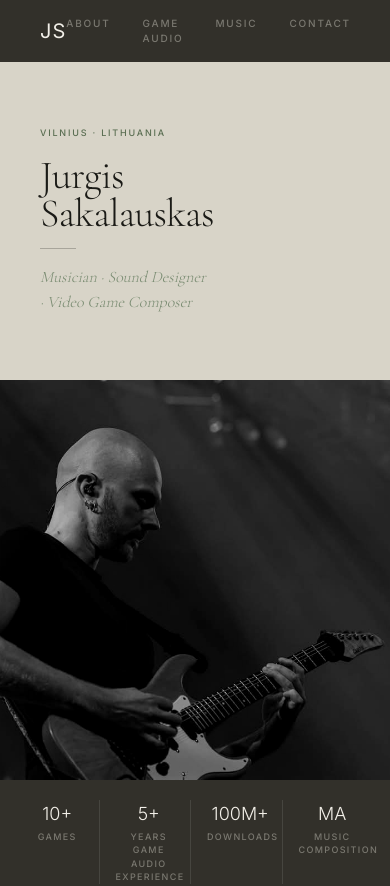
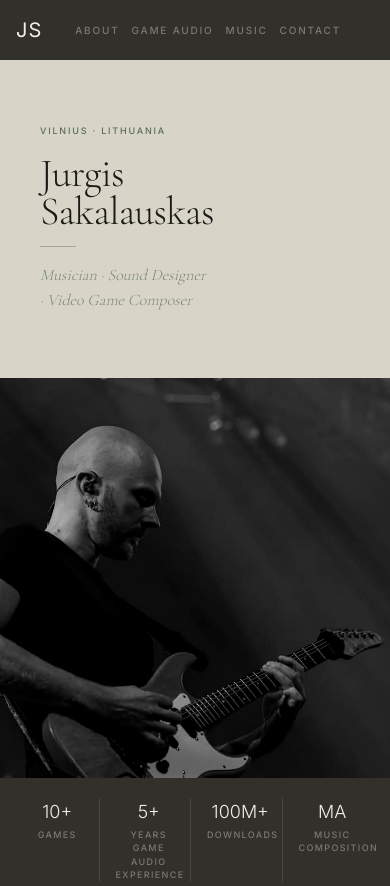
Before and after one commit to Jurgutis666/js-website, a Next.js app: page / in a window 390 px wide. Shown: the top 886 px of the page. Built offline with nearby package versions, Linux system fonts and the light colour scheme.

Commit message:
fix: improve navbar and stats responsive layout

```diff
--- a/app/components/Navbar.tsx
+++ b/app/components/Navbar.tsx
@@ -1,10 +1,10 @@
 export default function Navbar() {
   return (
-    <nav className="px-10 py-4 bg-[var(--color-dark)] flex items-center justify-between">
+    <nav className="px-4 md:px-10 py-4 bg-[var(--color-dark)] flex items-center justify-between">
       <span className="font-[var(--font-cormorant)] text-[#F2EFE8] text-xl tracking-[0.05em]">
         JS
       </span>
-      <div className="flex gap-8 mx-auto">
+      <div className="flex gap-3 md:gap-8 mx-auto">
         {[
           { label: "About", href: "#about" },
           { label: "Game Audio", href: "#game-audio" },
```
